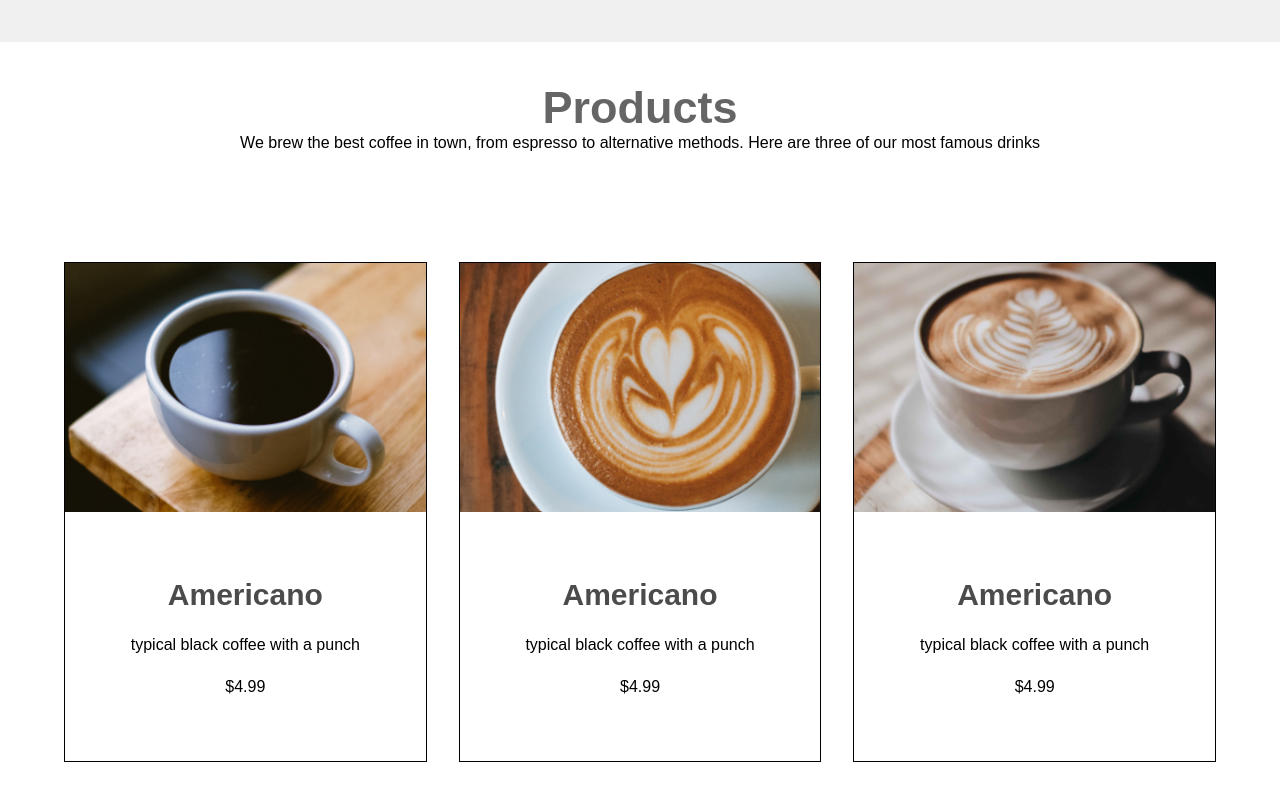
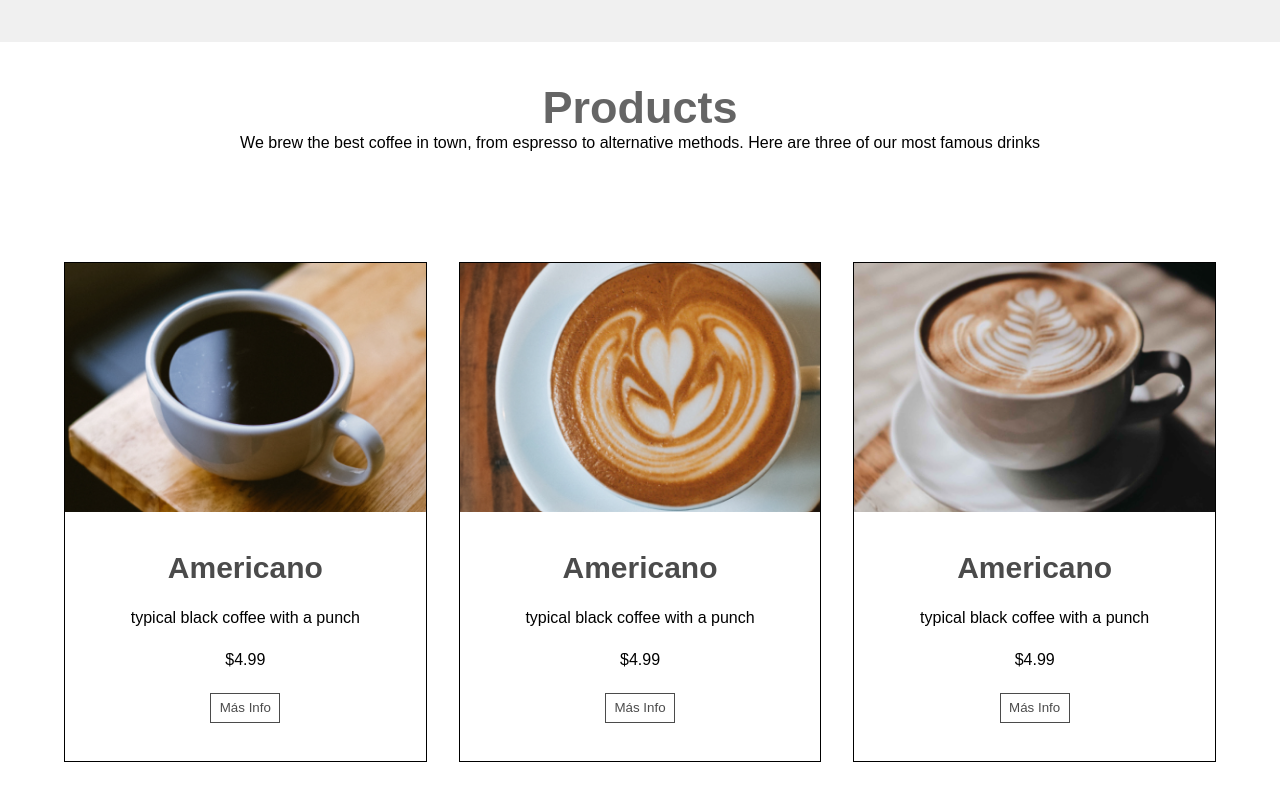
Before and after one commit to davidgarciamunozz/Lab5, a plain HTML site: page index.html in a window 1280 px wide. Shown: the part 1218-2018 px from the top of the page. Drawn offline with Linux system fonts and the light colour scheme.

Commit message:
resources

```diff
--- a/index.html
+++ b/index.html
@@ -59,6 +59,7 @@
                 <p class="bold">Americano</p>
                 <p>typical black coffee with a punch</p>
                 <p>$4.99</p>
+              <a href="producto1.html"> <input type="submit" name="" id="boton" value="Más Info"></a>
             </div>
         </div>
 
@@ -68,6 +69,8 @@
                 <p class="bold">Americano</p>
                 <p>typical black coffee with a punch</p>
                 <p>$4.99</p>
+                <a href="producto1.html"><input type="submit" name="" id="boton" value="Más Info"></a>
+
              </div>
         </div>
 
@@ -77,6 +80,8 @@
                 <p class="bold"> Americano</p>
                 <p>typical black coffee with a punch</p>
                 <p>$4.99</p>
+                <a href="producto1.html"><input type="submit" name="" id="boton" value="Más Info"></a>
+
             </div>
         </div>
 
--- a/style.css
+++ b/style.css
@@ -151,3 +151,15 @@ header div{
   a{
     text-decoration: none;
 }
+#boton{
+    background-color: white;
+    height: 30px;
+    width: 70px;
+    border: solid 1px;
+    opacity: 70%;
+}
+#boton:hover{
+    background-color: rgb(214, 214, 214);
+    color: white;
+    transition: 0.4s;
+}
```
